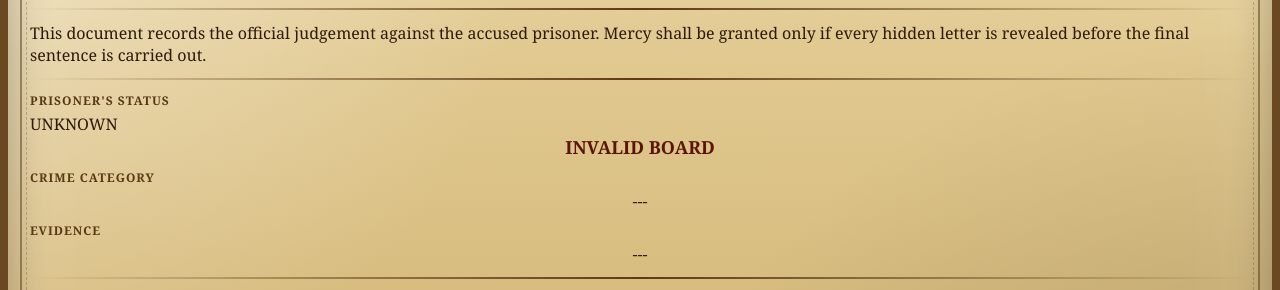
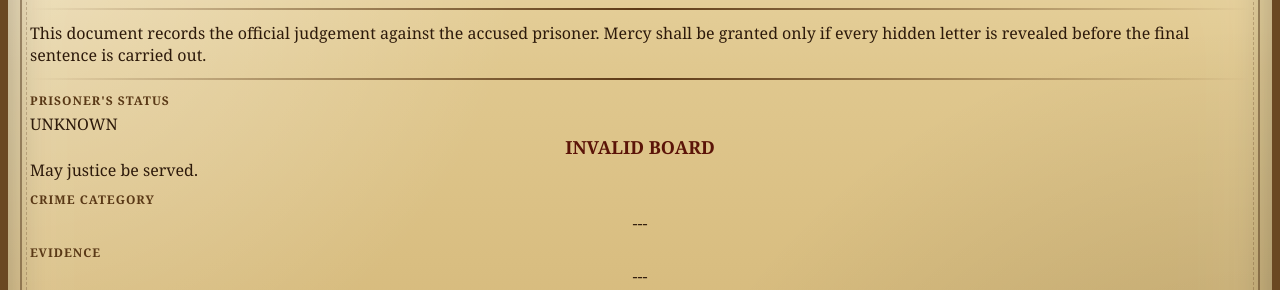
Before and after one commit to pinakpol/hangman, a website: page Public/index.html in a window 1280 px wide. Shown: the part 99-389 px from the top of the page. Drawn offline with Linux system fonts and the light colour scheme.

Commit message:
Update index.html

```diff
--- a/Public/index.html
+++ b/Public/index.html
@@ -49,7 +49,9 @@ UNKNOWN
 <div id="status">
 AWAITING PRISONER
 </div>
-
+<div id="announcement">
+May justice be served.
+</div>
 </div>
 
 <div class="section">
```
